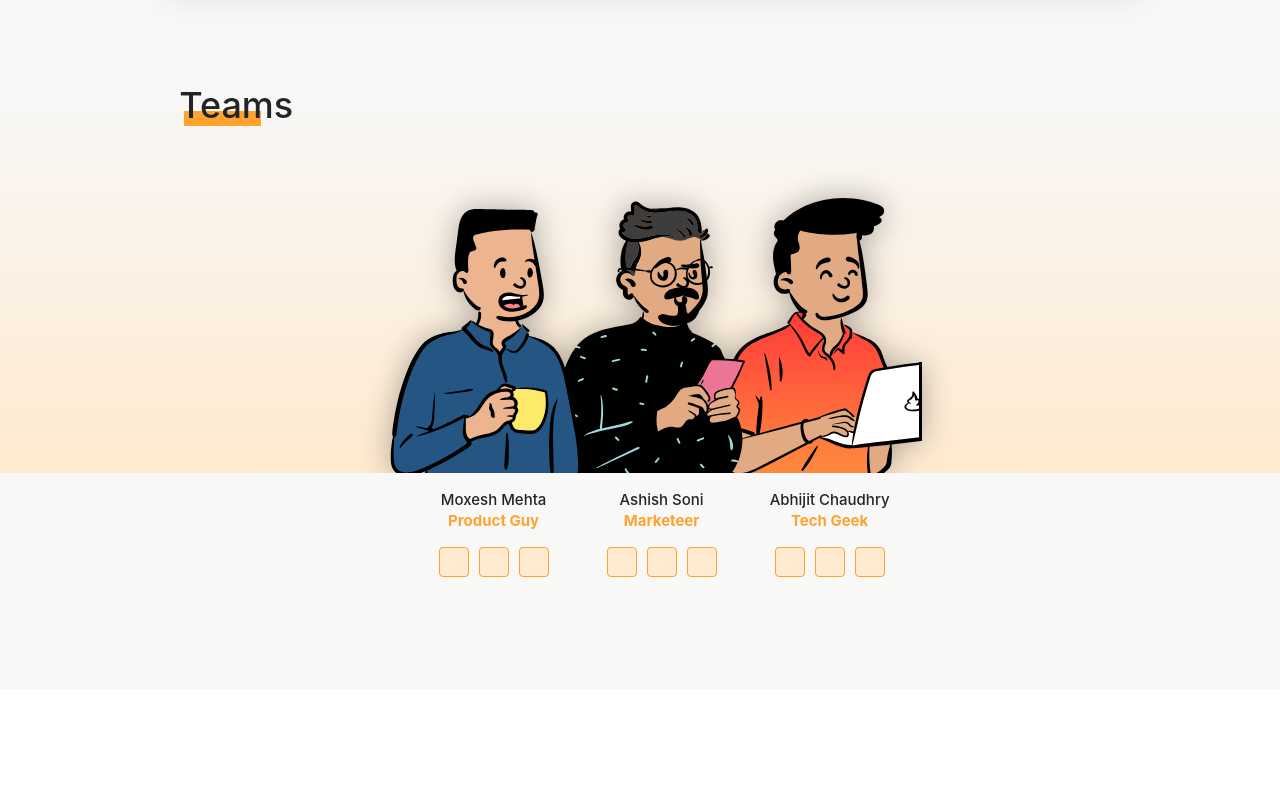
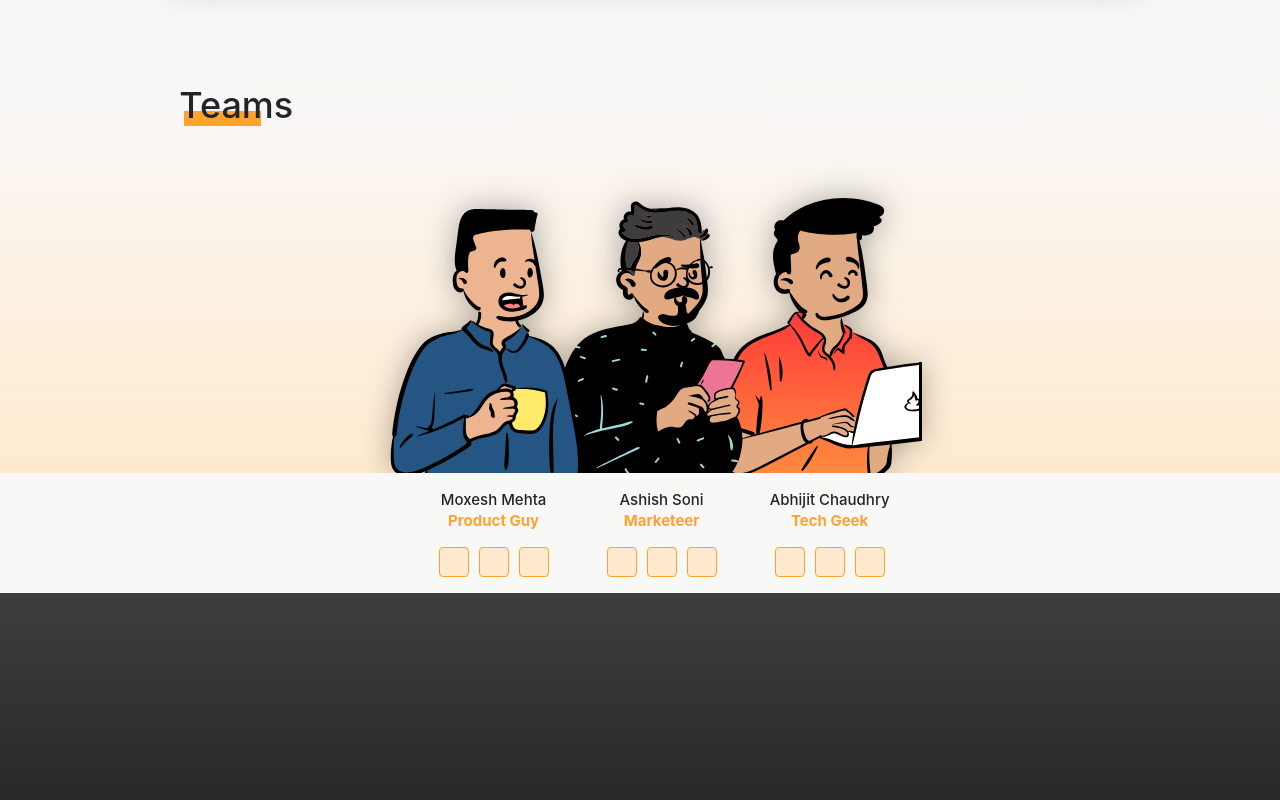
Before and after one commit to ankita1276/vtorPage, an Angular app: page /home in a window 1280 px wide. Shown: the part 2591-3391 px from the top of the page. Before the commit the page ends 3280 px from the top, so only its background shows below. Built offline with nearby package versions, Linux system fonts and the light colour scheme.

Commit message:
added footer

```diff
--- a/src/app/home-page/home-page.component.html
+++ b/src/app/home-page/home-page.component.html
@@ -212,7 +212,6 @@
     </div>
 </div>
 
-<div class="row footer py-5">
+<app-footer></app-footer>
 
 </div>
-</div>
--- /dev/null
+++ b/src/app/shared/component/footer/footer.component.html
@@ -0,0 +1,3 @@
+<div class="footer">
+
+</div>
--- /dev/null
+++ b/src/app/shared/component/footer/footer.component.scss
@@ -0,0 +1,5 @@
+.footer{
+    width: 100%;
+    height: 279px;
+    background: linear-gradient(180deg, #3E3E3E 0%, #231F20 100%);
+}
--- /dev/null
+++ b/src/app/shared/component/footer/footer.component.ts
@@ -0,0 +1,15 @@
+import { Component, OnInit } from '@angular/core';
+
+@Component({
+  selector: 'app-footer',
+  templateUrl: './footer.component.html',
+  styleUrls: ['./footer.component.scss']
+})
+export class FooterComponent implements OnInit {
+
+  constructor() { }
+
+  ngOnInit(): void {
+  }
+
+}
--- a/src/app/shared/shared.module.ts
+++ b/src/app/shared/shared.module.ts
@@ -5,14 +5,15 @@ import { HeaderComponent} from './component/header/header.component';
 import { BannerComponent } from './component/banner/banner.component';
 import { DetailsformComponent } from './component/detailsform/detailsform.component';
 import { FormsModule } from '@angular/forms';
+import { FooterComponent } from './component/footer/footer.component';
 
 
 
 @NgModule({
-  declarations: [CardComponent, HeaderComponent, BannerComponent, DetailsformComponent],
+  declarations: [CardComponent, HeaderComponent, BannerComponent, DetailsformComponent, FooterComponent],
   imports: [
     CommonModule, FormsModule
   ],
-  exports: [CardComponent, HeaderComponent, BannerComponent]
+  exports: [CardComponent, HeaderComponent, BannerComponent, FooterComponent]
 })
 export class SharedModule { }
```
Also changed, not shown: 1 other file (tests, documents, lock files or other folders).
